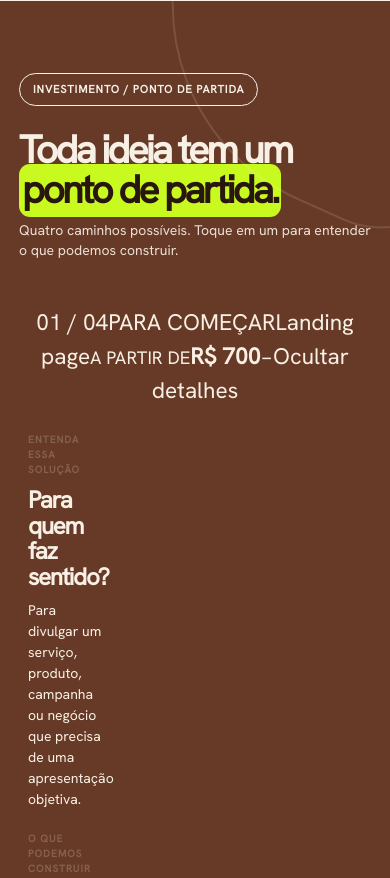
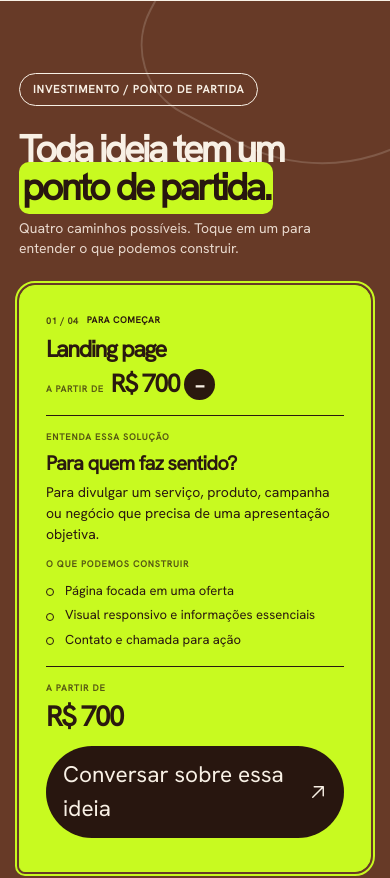
Before and after one commit to palomagl/unica, a React (Vite) app: page / in a window 390 px wide. Shown: the part 4974-5852 px from the top of the page. Built offline with nearby package versions, Linux system fonts and the light colour scheme.

Commit message:
style: layout desktop 2x2 com explicação integrada e opções mobile compactas

```diff
--- a/src/components/commercial.css
+++ b/src/components/commercial.css
@@ -1,258 +1,256 @@
-/* ÚNICA / INVESTIMENTO — quatro escolhas, detalhe sob demanda.
-   Desktop usa cartões e um painel editorial; celular usa uma opção expandida por vez.
-   Sem bibliotecas novas, sem carregar imagens e sem modificar a FAQ. */
+/* ÚNICA / INVESTIMENTO — composição realmente nova.
+   Desktop: índice 2x2 e painel integrado. Mobile: opções compactas com detalhes
+   sob a opção tocada. O resto da marca e da FAQ não muda. */
 .u-investment{scroll-margin-top:24px}
 .u-investment-v2{
-  position:relative;isolation:isolate;overflow:hidden;
-  background:#673a27;color:#f8f0e5;
-  padding:clamp(68px,6vw,94px) 0 clamp(58px,5vw,82px)
+  background:#673a27;color:#f8f0e5;position:relative;overflow:hidden;
+  padding:clamp(65px,6vw,94px) 0 clamp(65px,5.5vw,85px);
 }
 .u-investment-v2:before{
-  content:'';position:absolute;right:-125px;top:-155px;
-  width:355px;height:355px;border:2px solid #f8f0e521;
-  border-radius:46% 54% 30% 70%;transform:rotate(24deg);
+  content:'';position:absolute;right:-100px;top:-150px;
+  width:320px;height:320px;border:2px solid #f8f0e52c;
+  border-radius:45% 55% 70% 30%;transform:rotate(28deg);
   pointer-events:none
 }
 .u-investment-v2 .u-price-head{
-  display:grid;grid-template-columns:minmax(0,1.4fr) minmax(210px,.6fr);
-  gap:clamp(19px,3.5vw,50px);align-items:end;
-  margin-bottom:clamp(29px,3.3vw,44px)
+  display:grid;grid-template-columns:minmax(0,1.4fr) minmax(170px,.6fr);
+  gap:clamp(20px,3vw,44px);align-items:end;margin-bottom:clamp(28px,3vw,39px)
 }
 .u-investment-v2 .u-price-head .u-kicker{color:#f8f0e5}
 .u-investment-v2 .u-price-head h2{
-  font-size:clamp(44px,4.45vw,69px);line-height:1.03;
-  letter-spacing:-.07em;max-width:830px
+  font-size:clamp(42px,4.15vw,64px);letter-spacing:-.072em;
+  line-height:1.02;max-width:800px
 }
 .u-investment-v2 .u-price-head mark{
-  background:var(--u-accent);color:#28160f;border-radius:11px;
-  padding:0 .08em .055em;box-decoration-break:clone;-webkit-box-decoration-break:clone
+  background:var(--u-accent);color:#28160f;
+  border-radius:10px;padding:0 .08em .055em;
+  box-decoration-break:clone;-webkit-box-decoration-break:clone
 }
 .u-investment-v2 .u-price-head>p{
-  max-width:360px;font-size:clamp(15px,1.3vw,19px);
-  line-height:1.42;margin:0 0 6px;color:#f8f0e5e8
+  font-size:clamp(15px,1.2vw,18px);line-height:1.4;
+  color:#fff5ebd9;max-width:320px;margin:0
 }
-.u-price-card-grid{
-  display:grid;grid-template-columns:repeat(4,minmax(0,1fr));
-  align-items:stretch;gap:clamp(11px,1.45vw,20px)
+/* Largura compartilhada entre seletor e conteúdo: não empilhar um painel por baixo. */
+.u-investment-explorer{
+  display:grid;grid-template-columns:minmax(0,1.03fr) minmax(0,.97fr);
+  gap:clamp(18px,2.2vw,32px);align-items:stretch
 }
-.u-price-card{
-  display:flex;flex-direction:column;min-width:0;
-  min-height:335px;padding:clamp(18px,1.8vw,27px);
-  border-radius:22px 22px 22px 7px;
-  border:1px solid #d3bdb0;
-  background:#f8f0e5;color:#2b1c15;
-  transition:transform .24s,box-shadow .24s,outline-color .24s
+.u-investment-option-grid{
+  display:grid;grid-template-columns:repeat(2,minmax(0,1fr));
+  gap:clamp(10px,1.25vw,17px);align-content:stretch
 }
-.u-price-card:hover{transform:translateY(-4px);box-shadow:0 15px 27px #150b072b}
-.u-price-card.is-open{outline:2px solid var(--u-accent);outline-offset:3px}
-.u-price-card:focus-within{outline:3px solid var(--u-accent);outline-offset:3px}
-.u-price-card--entry{
-  background:var(--u-accent);border-color:var(--u-accent);
-  box-shadow:inset 0 -4px 0 #2b1c15
+.u-investment-option{
+  min-width:0;min-height:210px;
+  border:1px solid #bba396;border-radius:19px 19px 19px 6px;
+  background:#f3e9dc;color:#2a190f;overflow:hidden;
+  transition:transform .22s ease,border-color .22s ease
 }
-.u-price-card--brand{
-  background:#bb815a;color:#23150f;border-color:#d6a177;
-  border-top:5px solid var(--u-accent);
-  padding-top:calc(clamp(18px,1.8vw,27px) - 4px)
+.u-investment-option:hover{transform:translateY(-3px)}
+.u-investment-option.is-open{outline:2px solid var(--u-accent);outline-offset:2px}
+.u-investment-option--entry{background:var(--u-accent);border-color:var(--u-accent)}
+.u-investment-option--brand{background:#bd835e;border-color:#dca37c}
+.u-investment-option--store{background:#eadbcb}
+.u-investment-option--bespoke{
+  background:#281812;color:#f8f0e5;border:1.5px solid var(--u-accent)
 }
-.u-price-card--store{background:#e9d8c7}
-.u-price-card--bespoke{
-  background:#281812;color:#faf0e4;
-  border:2px solid var(--u-accent);
-  box-shadow:inset 0 0 0 1px #ffffff0a
+.u-investment-option-trigger{
+  width:100%;height:100%;display:flex;flex-direction:column;
+  gap:10px;padding:clamp(17px,1.55vw,23px);
+  background:transparent;color:inherit;border:0;text-align:left;
+  cursor:pointer;min-width:0;font-family:inherit
 }
-.u-price-card-top{display:flex;justify-content:space-between;align-items:start;gap:9px}
-.u-price-card-number{font-size:11px;font-weight:900;letter-spacing:.09em;opacity:.8;white-space:nowrap}
-.u-price-card-eyebrow{
-  max-width:135px;text-align:right;font-size:9px;font-weight:900;
-  letter-spacing:.08em;line-height:1.24
+.u-investment-option-trigger:focus-visible{outline:3px solid #23150c;outline-offset:-5px}
+.u-investment-option-top{
+  display:flex;justify-content:space-between;align-items:start;
+  gap:8px;font-size:9px;font-weight:900;letter-spacing:.065em
 }
-.u-price-card--bespoke .u-price-card-eyebrow{color:var(--u-accent)}
-.u-price-card-body{padding-top:clamp(21px,2.3vw,36px)}
-.u-price-card-body h3{
-  font-size:clamp(26px,2.26vw,35px);line-height:1;
-  letter-spacing:-.063em;font-weight:900;
-  overflow-wrap:break-word;margin:0 0 12px
+.u-investment-option-no{white-space:nowrap;opacity:.8}
+.u-investment-option-label{text-align:right;line-height:1.22}
+.u-investment-option--bespoke .u-investment-option-label{color:var(--u-accent)}
+.u-investment-option-name{
+  display:block;font-size:clamp(24px,2.25vw,34px);
+  font-weight:900;letter-spacing:-.064em;line-height:.99;
+  margin:clamp(4px,.9vw,12px) 0 auto;overflow-wrap:break-word
 }
-.u-price-card-body p{
-  font-size:clamp(12px,1vw,15px);line-height:1.42;
-  margin:0;max-width:260px
+.u-investment-option-bottom{
+  display:flex;justify-content:space-between;align-items:end;gap:5px
 }
-.u-price-card-bottom{margin-top:auto;padding-top:18px}
-.u-price-card-cost{display:flex;flex-direction:column;gap:5px;margin:12px 0 17px}
-.u-price-card-cost>span{font-size:10px;letter-spacing:.075em;font-weight:900;opacity:.76}
-.u-price-card-cost strong{
-  font-size:clamp(27px,2.75vw,39px);line-height:1.06;letter-spacing:-.06em;
-  font-weight:900;overflow-wrap:break-word
+.u-investment-option-price{display:flex;flex-direction:column;gap:4px;min-width:0}
+.u-investment-option-price small{
+  font-size:9px;letter-spacing:.08em;font-weight:900;opacity:.7
 }
-.u-price-card--bespoke .u-price-card-cost strong{font-size:clamp(23px,2.1vw,32px);color:var(--u-accent)}
-.u-price-card-cta{
-  display:flex;justify-content:space-between;align-items:center;
-  gap:10px;min-height:45px;width:100%;padding:11px 14px;
-  background:#291a13;color:#f8f0e5;
-  border:0;border-radius:99px;text-align:left;
-  font-weight:900;font-size:12px;cursor:pointer;
-  transition:background .22s,color .22s
+.u-investment-option-price strong{
+  font-size:clamp(25px,2.18vw,32px);
+  font-weight:900;letter-spacing:-.06em;line-height:1.06;overflow-wrap:anywhere
 }
-.u-price-card-cta:hover{background:#4c2c1d}
-.u-price-card--bespoke .u-price-card-cta{background:var(--u-accent);color:#23160e}
-.u-price-card--bespoke .u-price-card-cta:hover{background:#d5ff60}
-.u-price-action-mark{font-size:20px;line-height:1;flex:none}
-.u-price-mobile-details{display:none}
-.u-price-desktop-detail{
-  margin-top:19px;padding:clamp(25px,3vw,42px);
-  background:#f8f0e5;color:#291911;
-  border-radius:20px 20px 20px 6px;
-  animation:u-price-detail-in .3s ease both
+.u-investment-option--bespoke .u-investment-option-price strong{
+  color:var(--u-accent);font-size:clamp(22px,1.9vw,28px)
 }
-.u-price-desktop-detail-top{
+.u-investment-option-indicator{
+  display:grid;place-items:center;width:31px;height:31px;flex:none;
+  border-radius:50%;background:#2a190f;color:#f8f0e5;
+  font-size:22px;line-height:1;font-weight:800
+}
+.u-investment-option--bespoke .u-investment-option-indicator{
+  background:var(--u-accent);color:#2a190f
+}
+.u-investment-option-hint{
+  display:block;font-size:11px;font-weight:850;
+  text-decoration:underline;text-decoration-color:currentColor;
+  text-decoration-thickness:1px;text-underline-offset:4px;margin-top:2px
+}
+.u-investment-mobile-panel{display:none}
+.u-investment-desktop-panel{
+  min-width:0;display:flex;flex-direction:column;
+  background:#f6eee3;color:#2a190f;
+  border-radius:23px 23px 23px 7px;
+  padding:clamp(25px,2.5vw,37px);min-height:440px
+}
+.u-investment-desktop-inner{animation:u-investment-reveal .28s ease both}
+.u-investment-desktop-meta{
   display:flex;justify-content:space-between;gap:14px;
-  padding-bottom:17px;border-bottom:1px solid #74513f53;
-  font-size:10px;letter-spacing:.12em;font-weight:900
+  padding-bottom:15px;border-bottom:1px solid #64443450;
+  font-size:10px;font-weight:900;letter-spacing:.1em
 }
+.u-investment-desktop-inner>h3{
+  font-size:clamp(38px,3.35vw,54px);font-weight:900;
+  letter-spacing:-.069em;line-height:.98;margin:30px 0 0
+}
+.u-investment-desktop-inner>h3 span{color:#8a9a00}
 .u-price-explanation{
-  display:grid;grid-template-columns:minmax(0,1.15fr) minmax(230px,.6fr);
-  gap:clamp(22px,5vw,70px);padding-top:25px;align-items:end
+  display:flex;flex-direction:column;gap:0;padding-top:18px
 }
 .u-price-detail-kicker{
-  display:block;font-size:10px;letter-spacing:.105em;font-weight:900;
-  color:#86614f;margin-bottom:10px
+  display:block;color:#89614c;font-size:10px;letter-spacing:.1em;
+  font-weight:900;margin-bottom:8px
 }
 .u-price-explanation h4{
-  font-size:clamp(24px,2.6vw,35px);letter-spacing:-.05em;line-height:1.06;
-  font-weight:900;margin:0 0 11px
+  font-size:clamp(20px,1.6vw,25px);font-weight:900;
+  letter-spacing:-.04em;line-height:1.1;margin:0 0 8px
 }
 .u-price-explanation-copy>p{
-  font-size:clamp(14px,1.2vw,17px);line-height:1.5;
-  max-width:630px;margin:0 0 21px
+  font-size:clamp(14px,1vw,16px);line-height:1.47;
+  margin:0 0 15px;max-width:520px
 }
-.u-price-example-label{margin-top:12px}
+.u-price-example-label{margin:3px 0 10px}
 .u-price-explanation ul{
-  display:grid;gap:8px;margin:0;padding:0;list-style:none
+  padding:0;margin:0;display:grid;gap:7px;list-style:none
 }
 .u-price-explanation li{
-  position:relative;font-size:clamp(13px,1.1vw,16px);line-height:1.4;
-  padding-left:19px
+  font-size:clamp(13px,.95vw,15px);line-height:1.37;
+  padding-left:19px;position:relative
 }
 .u-price-explanation li:before{
-  content:'';position:absolute;left:0;top:.52em;width:8px;height:8px;
-  border-radius:50%;background:var(--u-accent);border:1px solid #28160f
+  content:'';position:absolute;left:0;top:.47em;width:8px;height:8px;
+  border:1px solid #28160f;background:var(--u-accent);border-radius:50%
 }
-.u-price-explanation-action{display:flex;flex-direction:column;align-items:flex-start}
+.u-price-explanation-action{
+  display:flex;align-items:center;flex-wrap:wrap;
+  gap:13px;padding-top:18px;margin-top:18px;
+  border-top:1px solid #64443450
+}
+.u-price-explanation-action .u-price-detail-kicker{width:100%;margin:0}
 .u-price-explanation-action strong{
-  font-size:clamp(31px,3.1vw,47px);line-height:1.04;
-  letter-spacing:-.066em;font-weight:900;overflow-wrap:break-word
+  font-size:clamp(27px,2.2vw,34px);font-weight:900;
+  letter-spacing:-.06em;line-height:1.02
 }
 .u-price-detail-cta{
-  display:inline-flex;align-items:center;justify-content:space-between;gap:16px;
-  margin-top:20px;background:var(--u-accent);color:#28160f!important;
-  border-radius:99px;padding:14px 19px;max-width:100%;
-  font-weight:900;font-size:14px;transition:transform .2s
+  display:inline-flex;align-items:center;justify-content:center;gap:10px;
+  margin-left:auto;border-radius:99px;padding:12px 17px;
+  background:var(--u-accent);color:#28160f!important;
+  font-size:12px;font-weight:900;white-space:normal;max-width:100%
 }
-.u-price-detail-cta svg{width:19px;height:19px;flex:none}
-.u-price-detail-cta:hover{transform:translateY(-2px)}
+.u-price-detail-cta svg{width:18px;height:18px;flex:none}
+.u-investment-desktop-empty{
+  margin:auto 0;display:flex;flex-direction:column;gap:14px;max-width:410px
+}
+.u-investment-desktop-empty>span{font-size:10px;font-weight:900;letter-spacing:.1em}
+.u-investment-desktop-empty strong{font-size:clamp(36px,3.2vw,52px);letter-spacing:-.06em;line-height:1}
+.u-investment-desktop-empty p{font-size:16px;line-height:1.4}
 .u-investment-v2 .u-price-footer{
   display:flex;justify-content:space-between;align-items:center;
-  gap:25px;margin-top:25px
+  gap:24px;margin-top:24px
 }
 .u-investment-v2 .u-price-footer p{
-  font-size:12px;line-height:1.5;color:#f3dacc;max-width:560px;margin:0
+  font-size:12px;line-height:1.5;max-width:550px;color:#f8e5d6;margin:0
 }
 .u-investment-v2 .u-price-footer a{
-  display:inline-flex;gap:9px;align-items:center;flex:none;
+  display:inline-flex;align-items:center;gap:8px;flex:none;
   border-bottom:2px solid var(--u-accent);
-  font-size:clamp(15px,1.3vw,18px);padding-bottom:8px
+  font-size:clamp(14px,1.15vw,18px);padding-bottom:8px
 }
 .u-investment-v2 .u-price-footer a strong{font-weight:900}
 .u-investment-v2 .u-price-footer a svg{width:18px;height:18px;flex:none}
-@keyframes u-price-detail-in{
-  from{opacity:.5;transform:translateY(8px)}
+@keyframes u-investment-reveal{
+  from{opacity:.5;transform:translateY(6px)}
   to{opacity:1;transform:none}
 }
-@media(max-width:1100px){
-  .u-price-card-grid{grid-template-columns:repeat(2,minmax(0,1fr));gap:15px}
-  .u-price-card{min-height:285px;padding:24px}
-  .u-price-card--brand{padding-top:20px}
-  .u-price-card-body h3{font-size:clamp(29px,3.6vw,42px)}
-  .u-price-card-body p{font-size:15px;max-width:410px}
-  .u-price-card-cost strong{font-size:39px}
+@media(max-width:920px){
+ .u-investment-explorer{grid-template-columns:minmax(0,.95fr) minmax(0,1.05fr);gap:13px}
+ .u-investment-option-trigger{padding:15px}
+ .u-investment-option-grid{gap:10px}
+ .u-investment-option-name{font-size:clamp(21px,3vw,28px)}
+ .u-investment-option-price strong{font-size:clamp(21px,2.9vw,28px)}
+ .u-investment-option--bespoke .u-investment-option-price strong{font-size:clamp(19px,2.45vw,24px)}
+ .u-investment-desktop-panel{padding:20px}
+ .u-price-detail-cta{margin-left:0}
 }
 @media(max-width:700px){
-  .u-investment-v2{padding:67px 0 69px}
-  .u-investment-v2 .u-price-head{grid-template-columns:1fr;gap:11px;margin-bottom:25px}
-  .u-investment-v2 .u-price-head h2{font-size:clamp(39px,9vw,56px)}
-  .u-investment-v2 .u-price-head>p{font-size:14px;max-width:470px}
-  .u-price-card-grid{display:flex;flex-direction:column;gap:9px}
-  .u-price-card{
-    min-height:0;padding:15px 16px;border-radius:16px 16px 16px 5px;
-    transition:background .2s,border-color .2s
-  }
-  .u-price-card:hover{transform:none;box-shadow:none}
-  .u-price-card--brand{padding-top:11px}
-  .u-price-card-top{align-items:center}
-  .u-price-card-number{font-size:10px}
-  .u-price-card-eyebrow{font-size:9px;max-width:none}
-  .u-price-card-body{padding-top:12px}
-  .u-price-card-body h3{
-    font-size:clamp(22px,6.1vw,31px);
-    line-height:1.03;margin:0 0 5px
-  }
-  .u-price-card-body p{display:none}
-  .u-price-card-bottom{padding-top:0;display:flex;align-items:center;justify-content:space-between;gap:12px}
-  .u-price-card-cost{margin:9px 0 0;gap:3px}
-  .u-price-card-cost>span{font-size:9px}
-  .u-price-card-cost strong{font-size:clamp(24px,7.2vw,35px)}
-  .u-price-card--bespoke .u-price-card-cost strong{font-size:clamp(21px,6vw,30px)}
-  .u-price-card-cta{
-    width:auto;min-width:43px;min-height:43px;
-    border:1px solid currentColor;background:transparent;color:inherit;
-    border-radius:50%;padding:9px;
-    flex:none;justify-content:center;font-size:12px
-  }
-  .u-price-card-cta>span:first-child{display:none}
-  .u-price-card-cta .u-price-action-mark{font-size:24px}
-  .u-price-card--bespoke .u-price-card-cta{background:var(--u-accent);border-color:var(--u-accent);color:#28160f}
-  .u-price-card:not(.is-open) .u-price-card-cta{background:transparent;color:inherit}
-  .u-price-card--entry:not(.is-open) .u-price-card-cta{background:#28160f;color:var(--u-accent)}
-  .u-price-card.is-open{padding-bottom:16px}
-  .u-price-mobile-details:not(:empty){display:block;overflow:hidden;animation:u-price-detail-in .26s ease both}
-  .u-price-mobile-details .u-price-explanation{
-    display:flex;flex-direction:column;align-items:stretch;gap:16px;
-    padding-top:18px;margin-top:18px;border-top:1px solid currentColor
-  }
-  .u-price-mobile-details .u-price-detail-kicker{font-size:9px;margin-bottom:8px;color:inherit;opacity:.78}
-  .u-price-mobile-details .u-price-explanation h4{font-size:21px;margin-bottom:9px}
-  .u-price-mobile-details .u-price-explanation-copy>p{
-    font-size:14px;line-height:1.43;margin-bottom:14px
-  }
-  .u-price-mobile-details .u-price-example-label{margin-top:10px}
-  .u-price-mobile-details .u-price-explanation ul{gap:6px}
-  .u-price-mobile-details .u-price-explanation li{font-size:13px}
-  .u-price-mobile-details .u-price-explanation-action{
-    border-top:1px solid currentColor;padding-top:14px
-  }
-  .u-price-mobile-details .u-price-explanation-action strong{font-size:31px}
-  .u-price-mobile-details .u-price-detail-cta{
-    margin-top:13px;width:100%;font-size:13px;padding:13px 15px;
-    justify-content:space-between;background:#28160f;color:#f8f0e5!important
-  }
-  .u-price-card--bespoke .u-price-detail-cta{background:var(--u-accent);color:#28160f!important}
-  .u-price-desktop-detail{display:none}
-  .u-investment-v2 .u-price-footer{flex-direction:column;align-items:flex-start;gap:17px}
-  .u-investment-v2 .u-price-footer a{flex:none;white-space:normal}
+ .u-investment-v2{padding:65px 0 68px}
+ .u-investment-v2 .u-price-head{grid-template-columns:1fr;gap:12px;margin-bottom:27px}
+ .u-investment-v2 .u-price-head h2{font-size:clamp(38px,9.1vw,55px)}
+ .u-investment-v2 .u-price-head>p{font-size:14px}
+ .u-investment-explorer{display:block}
+ .u-investment-option-grid{display:flex;flex-direction:column;gap:9px}
+ .u-investment-option{min-height:0;border-radius:16px 16px 16px 6px}
+ .u-investment-option:hover{transform:none}
+ .u-investment-option-trigger{height:auto;gap:8px;padding:15px 17px}
+ .u-investment-option-top{font-size:9px}
+ .u-investment-option-name{font-size:clamp(22px,6vw,28px);margin:1px 0 0}
+ .u-investment-option-bottom{align-items:center}
+ .u-investment-option-price{display:flex;flex-direction:row;align-items:baseline;gap:7px;flex-wrap:wrap}
+ .u-investment-option-price small{font-size:9px}
+ .u-investment-option-price strong{font-size:clamp(22px,6.4vw,29px)}
+ .u-investment-option--bespoke .u-investment-option-price strong{font-size:clamp(20px,5.75vw,26px)}
+ .u-investment-option-indicator{width:31px;height:31px;font-size:21px}
+ .u-investment-option-hint{display:none}
+ .u-investment-mobile-panel:not(:empty){
+   display:block;padding:0 17px 19px;
+   animation:u-investment-reveal .25s ease both
+ }
+ .u-investment-mobile-panel .u-price-explanation{
+   padding-top:15px;border-top:1px solid currentColor;
+ }
+ .u-investment-mobile-panel .u-price-detail-kicker{color:inherit;opacity:.72;font-size:9px}
+ .u-investment-mobile-panel .u-price-explanation h4{font-size:20px}
+ .u-investment-mobile-panel .u-price-explanation-copy>p{font-size:14px;margin-bottom:14px}
+ .u-investment-mobile-panel .u-price-explanation li{font-size:13px}
+ .u-investment-mobile-panel .u-price-explanation-action{
+   display:flex;align-items:flex-start;flex-direction:column;
+   border-top:1px solid currentColor;padding-top:15px;margin-top:17px;gap:6px
+ }
+ .u-investment-mobile-panel .u-price-explanation-action strong{font-size:28px}
+ .u-investment-mobile-panel .u-price-detail-cta{
+   width:100%;margin:10px 0 0;
+   background:#28160f;color:#f8f0e5!important;min-height:44px
+ }
+ .u-investment-option--bespoke .u-price-detail-cta{
+   background:var(--u-accent);color:#28160f!important
+ }
+ .u-investment-desktop-panel{display:none}
+ .u-investment-v2 .u-price-footer{align-items:flex-start;flex-direction:column;gap:17px}
+ .u-investment-v2 .u-price-footer a{flex:none}
 }
-@media(max-width:380px){
-  .u-price-card{padding:14px}
-  .u-price-card--brand{padding-top:10px}
-  .u-price-card-body h3{font-size:22px}
-  .u-price-card-cost strong{font-size:24px}
-  .u-price-card-bottom{gap:7px}
-  .u-price-card-cta{min-width:39px;min-height:39px}
+@media(max-width:360px){
+ .u-investment-option-trigger{padding:13px}
+ .u-investment-mobile-panel:not(:empty){padding:0 13px 16px}
+ .u-investment-option-label{font-size:8px}
+ .u-investment-option-price strong{font-size:23px}
 }
 @media(prefers-reduced-motion:reduce){
-  .u-price-card,.u-price-card-cta,.u-price-detail-cta{transition:none}
-  .u-price-card:hover,.u-price-detail-cta:hover{transform:none}
-  .u-price-mobile-details:not(:empty),.u-price-desktop-detail{animation:none}
+ .u-investment-option,.u-investment-desktop-inner{transition:none;animation:none}
+ .u-investment-option:hover{transform:none}
+ .u-investment-mobile-panel:not(:empty){animation:none}
 }
 
 /* Segunda composição: perguntas abertas, sem cartões ou mockups.
```
